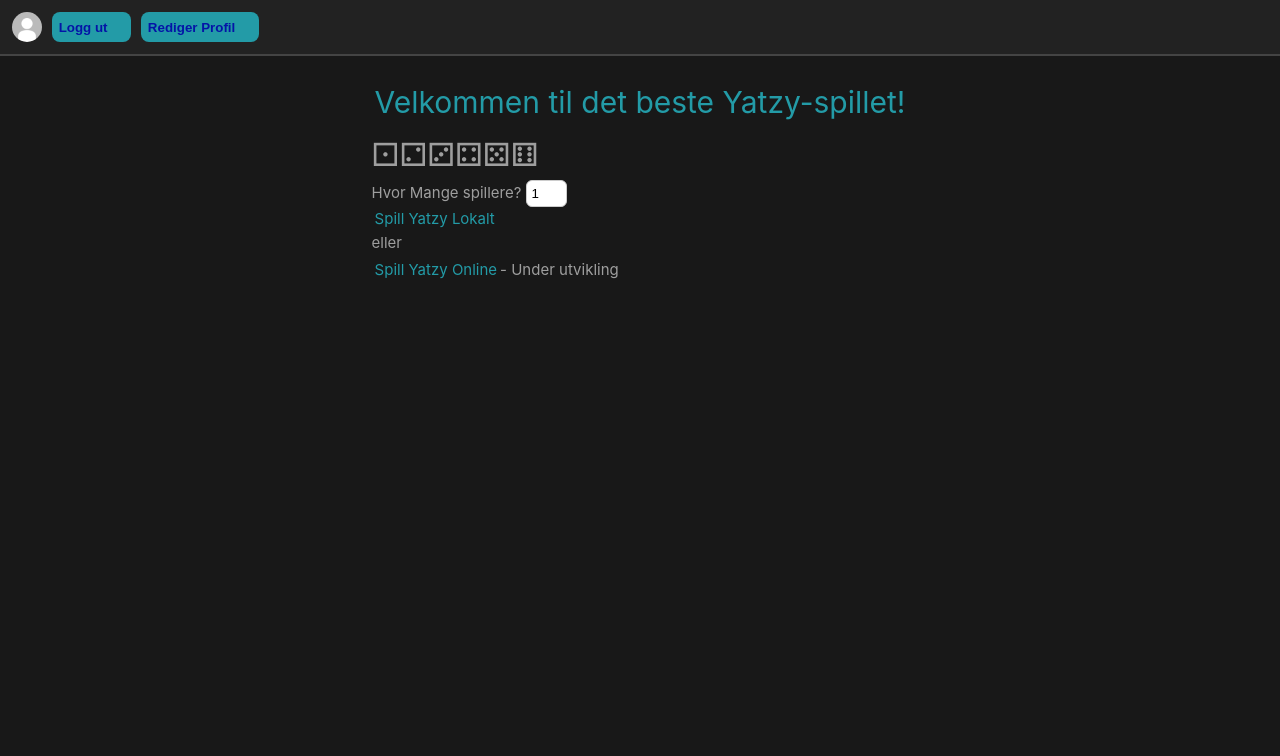
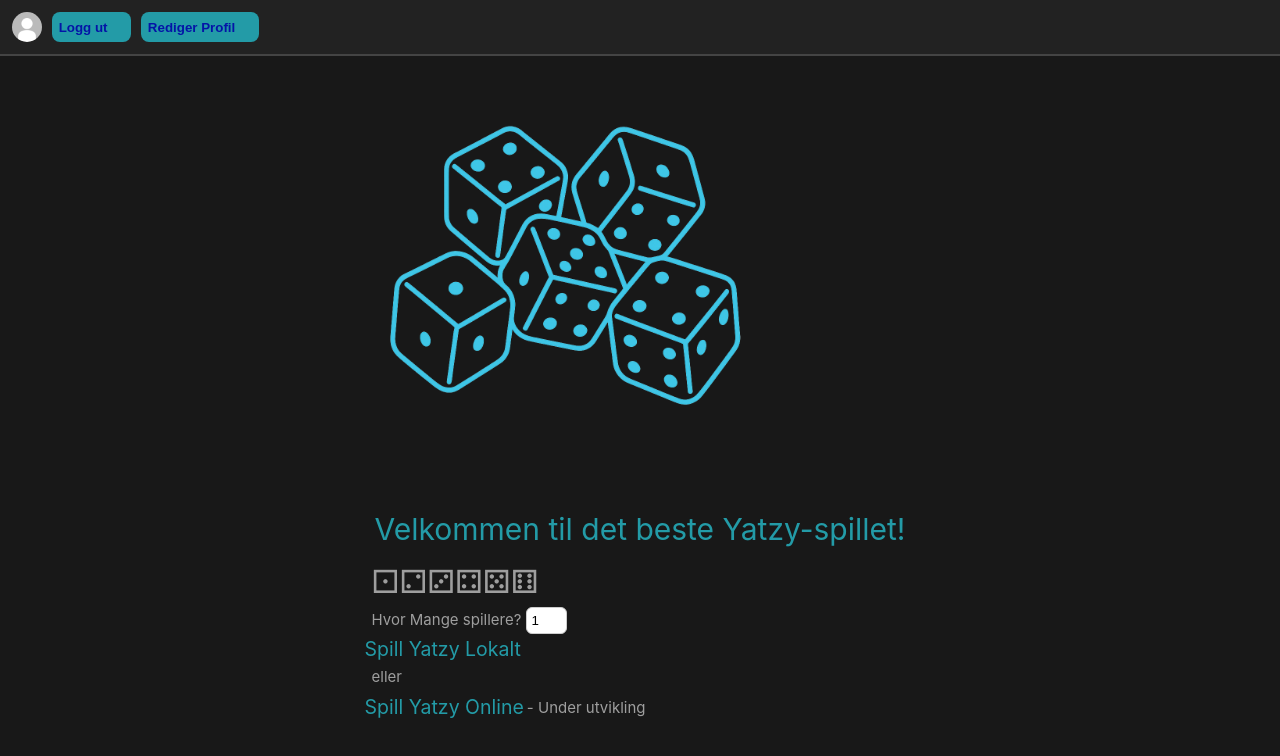
Before and after one commit to evilimas/Yatzy-Game, a Vue app: page /home in a window 1280 px wide. Shown: the top 756 px of the page. Built offline with nearby package versions, Linux system fonts and the light colour scheme; no server answers; the database is empty; sample sign-in values are in the browser's storage; some icons are missing.

Commit message:
added logo

```diff
--- a/src/views/HomeView.vue
+++ b/src/views/HomeView.vue
@@ -28,6 +28,7 @@ const userFirstName = firebaseStore.user?.displayName
     </button>
   </nav> -->
   <main>
+    <img class="dice-img" src="../images/blue-dice.png" alt="dice" />
     <h1 class="green">
       Velkommen <span>{{ userFirstName }}</span> til det beste Yatzy-spillet!
     </h1>
@@ -63,6 +64,16 @@ const userFirstName = firebaseStore.user?.displayName
 </template>
 
 <style scoped>
+a {
+  font-size: 1.3em;
+  margin-left: -10px;
+}
+.dice-img {
+  max-width: 400px;
+  width: 100%;
+  height: auto;
+  margin-bottom: 20px;
+}
 div {
   display: flex;
 }
--- a/src/views/LoginView.vue
+++ b/src/views/LoginView.vue
@@ -21,6 +21,7 @@ watch(
 <template>
   <div class="login-view">
     <section id="logged-out-view" v-if="loginPage">
+      <img class="yatzy-logo" src="../images/yatzyy.png" alt="" />
       <h2>For å starte spillet, vennligst logg inn.</h2>
       <div class="container google">
         <div class="google-login">
@@ -60,6 +61,7 @@ watch(
       </div>
     </section>
     <section id="logged-out-view" v-if="!loginPage">
+      <img class="yatzy-logo" src="../images/yatzyy.png" alt="" />
       <h2>Opprett en konto</h2>
       <div class="container">
         <form action="" @submit.prevent>
@@ -101,8 +103,6 @@ section {
   flex-direction: column;
   align-items: center;
   justify-content: center;
-  height: 100vh;
-  width: 420px;
 }
 .container {
   display: flex;
@@ -152,4 +152,9 @@ form {
   color: red;
   font-weight: 600;
 }
+.yatzy-logo {
+  width: 350px;
+  height: auto;
+  margin-bottom: 20px;
+}
 </style>
```
